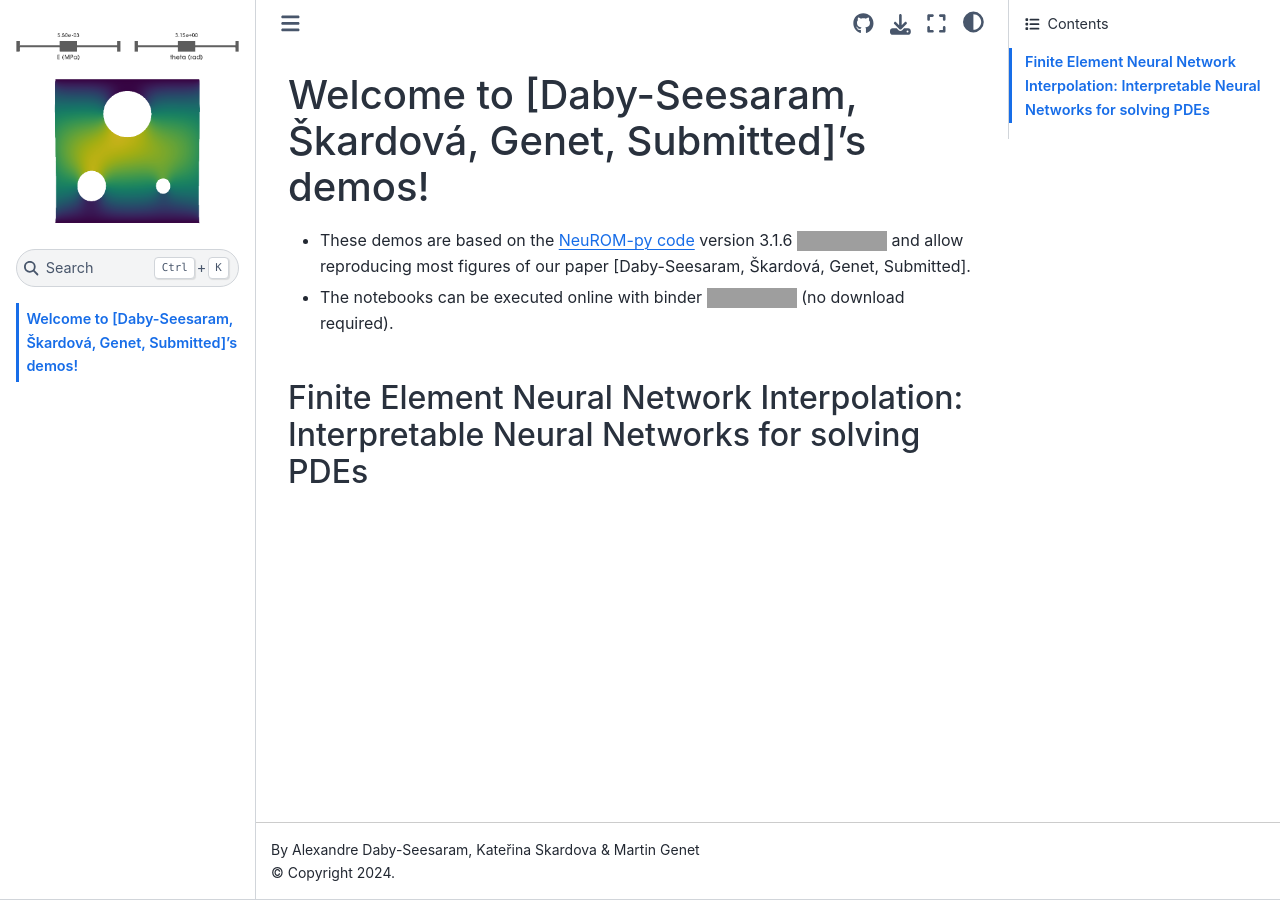
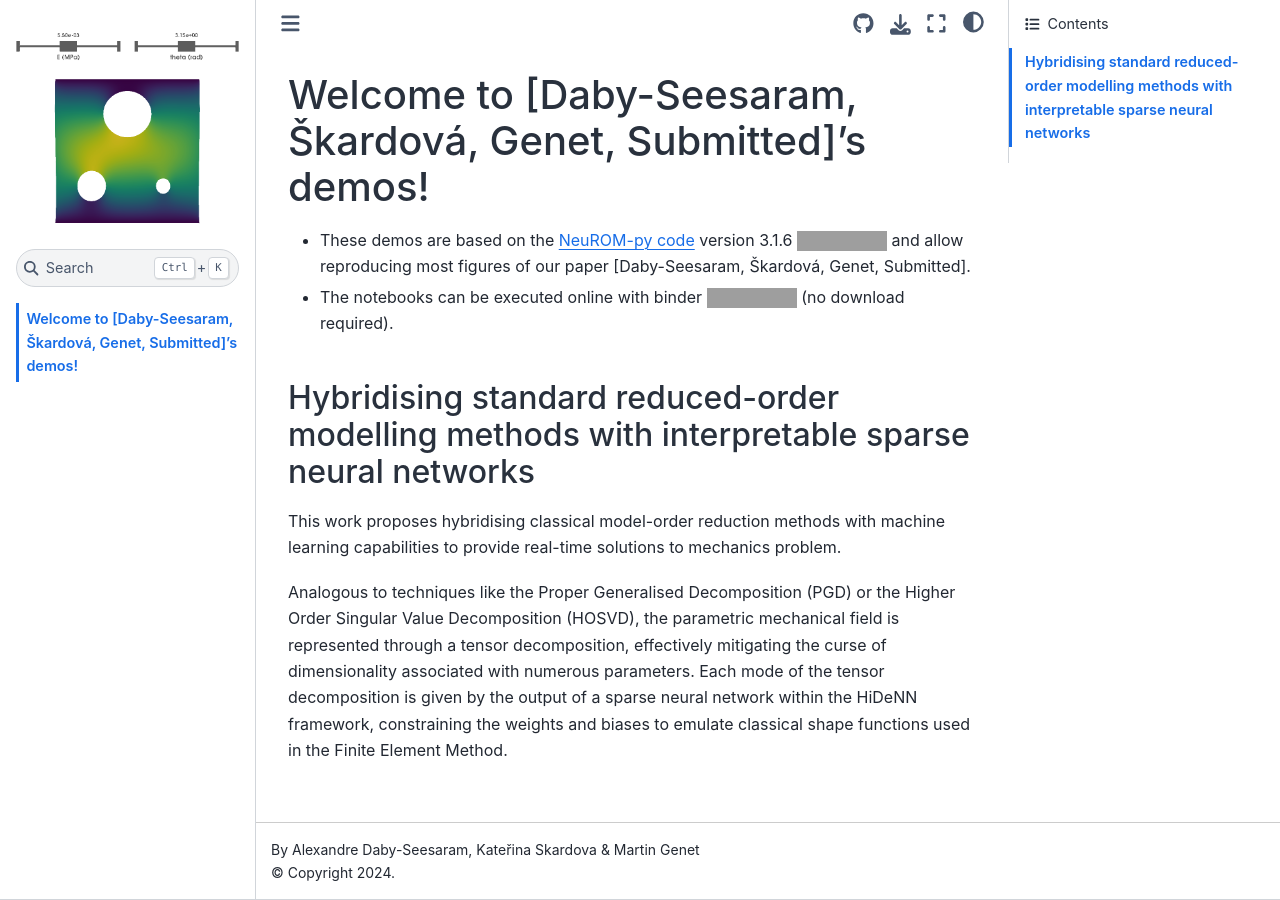
Before and after one commit to AlexandreDabySeesaram/NN-PGD-demos, a Jupyter Book: the page built from index.md, in a window 1280 px wide. Built offline with Jupyter Book 1.0.4 settings and Sphinx 7.4.7 and the Sphinx Book theme 1.1.4, drawn with Linux system fonts in a browser that asks for light colours; pages that are not in the unit, such as notebooks, are missing from menus; grey boxes are pictures that could not be loaded.

Commit message:
Add abstract and update config file fig 7

```diff
--- a/index.md
+++ b/index.md
@@ -5,4 +5,8 @@
 * These demos are based on the [NeuROM-py code](https://pypi.org/project/NeuROM-Py/) version 3.1.6 [![DOI](https://zenodo.org/badge/DOI/10.5281/zenodo.13772741.svg)](https://doi.org/10.5281/zenodo.13772741) and allow reproducing most figures of our paper [Daby-Seesaram, Škardová, Genet, Submitted].
 * The notebooks can be executed online with binder [![Binder](https://mybinder.org/badge_logo.svg)](https://mybinder.org/v2/gh/AlexandreDabySeesaram/nn-pgd-demos/main?urlpath=lab/tree/./demos/) (no download required).
 
-## Finite Element Neural Network Interpolation: Interpretable Neural Networks for solving PDEs
+## Hybridising standard reduced-order modelling methods with interpretable sparse neural networks
+
+This work proposes hybridising classical model-order reduction methods with machine learning capabilities to provide real-time solutions to mechanics problem.
+
+Analogous to techniques like the Proper Generalised Decomposition (PGD) or the Higher Order Singular Value Decomposition (HOSVD), the parametric mechanical field is represented through a tensor decomposition, effectively mitigating the curse of dimensionality associated with numerous parameters. Each mode of the tensor decomposition is given by the output of a sparse neural network within the HiDeNN framework, constraining the weights and biases to emulate classical shape functions used in the Finite Element Method.
```
Also changed, not shown: 1 other file.
